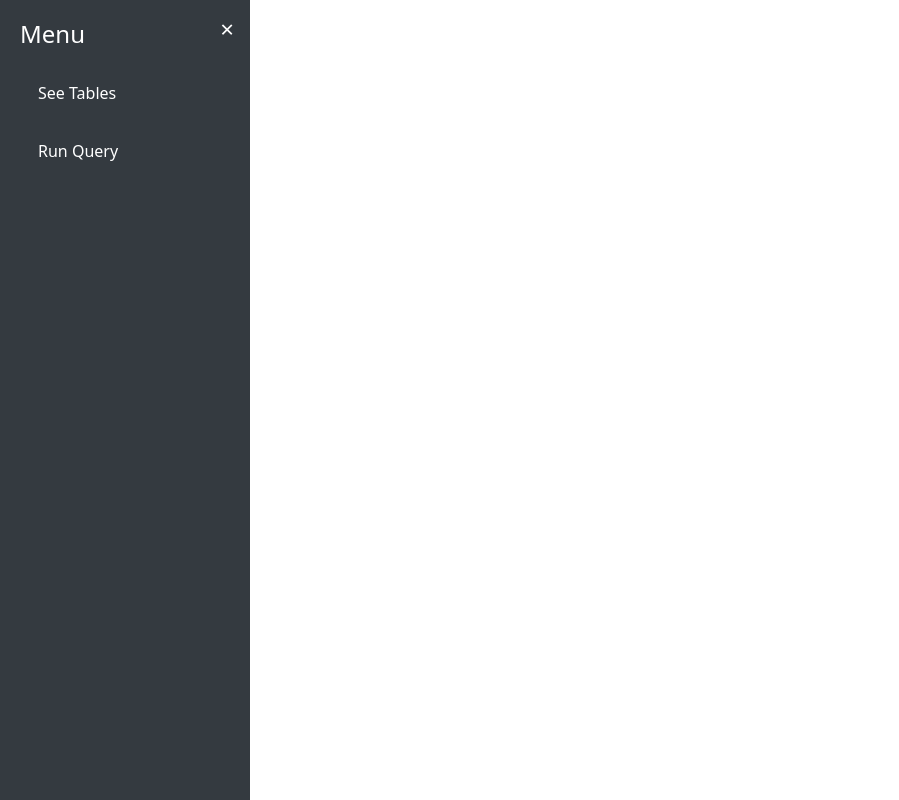
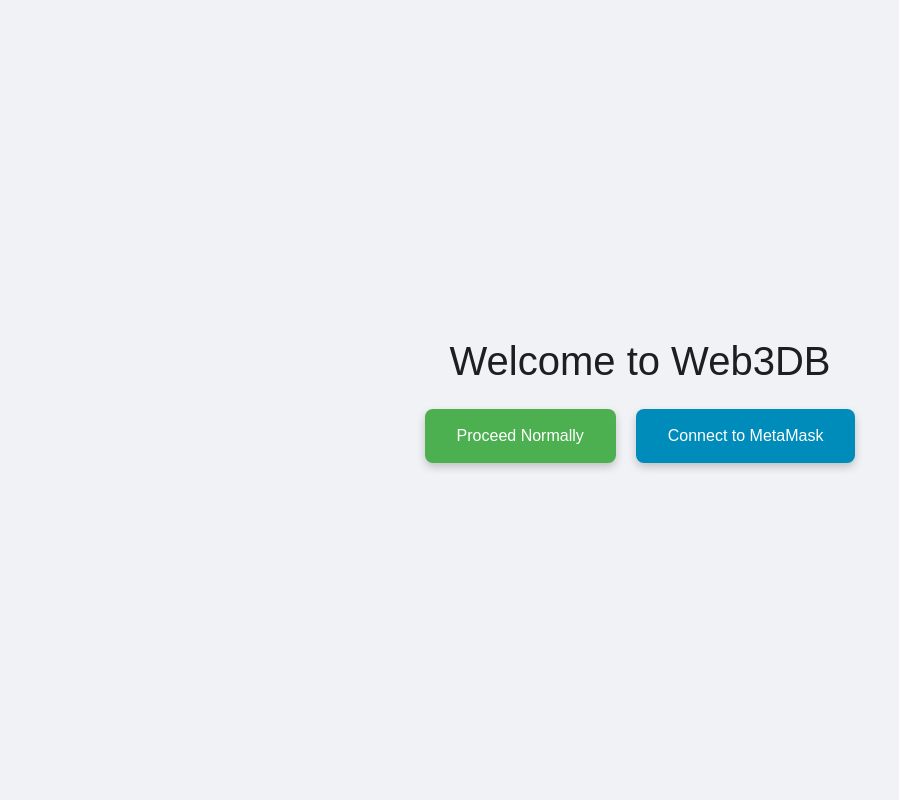
Before and after one commit to gpradofe/web3db-frontend, a React (Create React App) app in the folder database-json/: page / in a window 1280 px wide. Shown: the whole page, without its empty margins (0-899 px from the left). Built offline with nearby package versions, Linux system fonts and the light colour scheme.

Commit message:
Added Landing Page

```diff
--- a/database-json/src/App.tsx
+++ b/database-json/src/App.tsx
@@ -1,39 +1,76 @@
-import React, { useState } from "react";
-import { BrowserRouter as Router, Route, Routes } from "react-router-dom";
+import React, { useContext } from "react";
+import {
+  BrowserRouter as Router,
+  Route,
+  Routes,
+  Navigate,
+} from "react-router-dom";
 import "bootstrap/dist/css/bootstrap.min.css";
-import styled, { ThemeProvider } from "styled-components";
+import styled from "styled-components";
 import RunQuery from "./Components/Pages/RunQuery";
 import SeeTables from "./Components/Pages/SeeTables";
-import { SqlProvider } from "./context/SqlContext";
+import { SqlContext, SqlProvider } from "./context/SqlContext";
 import SideBar from "./Components/Organisms/SideBar";
+import LandingPage from "./Components/Pages/LandingPage";
+interface MainLayoutProps {
+  isSidebarOpen: boolean;
+  toggleSidebar: () => void;
+}
+interface ProtectedRouteProps {
+  children: React.ReactNode;
+}
 
-function App() {
-  const [isSidebarOpen, setIsSidebarOpen] = useState(true);
-
-  const toggleSidebar = () => {
-    console.log("Toggling sidebar");
-    setIsSidebarOpen(!isSidebarOpen);
-  };
-
+// Layout component with sidebar
+const MainLayout: React.FC<MainLayoutProps> = ({
+  toggleSidebar,
+  isSidebarOpen,
+}) => {
   const ContentContainer = styled.div`
     margin-left: ${isSidebarOpen ? "250px" : "0"};
     transition: margin-left 0.3s;
   `;
 
   return (
+    <>
+      <SideBar isOpen={isSidebarOpen} toggleSidebar={toggleSidebar} />
+      <ContentContainer>
+        <Routes>
+          <Route path="/run-query" element={<RunQuery />} />
+          <Route path="/see-table" element={<SeeTables />} />
+        </Routes>
+      </ContentContainer>
+    </>
+  );
+};
+
+function App() {
+  const [isSidebarOpen, setIsSidebarOpen] = React.useState(true);
+
+  const toggleSidebar = () => {
+    setIsSidebarOpen(!isSidebarOpen);
+  };
+
+  return (
     <Router>
       <div className="App">
         <SqlProvider>
-          <SideBar isOpen={isSidebarOpen} toggleSidebar={toggleSidebar} />
-          <ContentContainer>
-            <Routes>
-              <Route path="/run-query" element={<RunQuery />} />
-              <Route path="/see-table" element={<SeeTables />} />
-            </Routes>
-          </ContentContainer>
+          <Routes>
+            <Route path="/" element={<LandingPage />} />
+
+            <Route
+              path="*"
+              element={
+                <MainLayout
+                  toggleSidebar={toggleSidebar}
+                  isSidebarOpen={isSidebarOpen}
+                />
+              }
+            />
+          </Routes>
         </SqlProvider>
       </div>
     </Router>
   );
 }
+
 export default App;
--- /dev/null
+++ b/database-json/src/Components/Pages/LandingPage/index.tsx
@@ -0,0 +1,31 @@
+import React from "react";
+import { useNavigate } from "react-router-dom";
+import { StyledButton, LoginContainer, Title, ButtonContainer } from "./styles"; // Import the new styles
+
+const LandingPage: React.FC = () => {
+  const navigate = useNavigate();
+
+  const handleNormalRoute = () => {
+    navigate("/run-query");
+  };
+
+  const handleMetaMaskRoute = () => {
+    window.location.href = "https://metamask.web3db.org";
+  };
+
+  return (
+    <LoginContainer>
+      <Title>Welcome to Web3DB</Title>
+      <ButtonContainer>
+        <StyledButton onClick={handleNormalRoute}>
+          Proceed Normally
+        </StyledButton>
+        <StyledButton onClick={handleMetaMaskRoute}>
+          Connect to MetaMask
+        </StyledButton>
+      </ButtonContainer>
+    </LoginContainer>
+  );
+};
+
+export default LandingPage;
--- /dev/null
+++ b/database-json/src/Components/Pages/LandingPage/styles/index.ts
@@ -0,0 +1,51 @@
+import styled from "styled-components";
+
+export const ButtonContainer = styled.div`
+  display: flex;
+  justify-content: center;
+  gap: 20px; // Spacing between buttons
+`;
+
+export const StyledButton = styled.button`
+  background-color: #4caf50; // Default background color
+  color: white;
+  padding: 15px 32px;
+  text-align: center;
+  font-size: 16px;
+  cursor: pointer;
+  border: none;
+  border-radius: 8px;
+  box-shadow: 0 4px 8px 0 rgba(0, 0, 0, 0.2);
+  transition: all 0.3s ease;
+
+  &:hover {
+    box-shadow: 0 6px 12px 0 rgba(0, 0, 0, 0.3);
+  }
+
+  // Different color for the second button
+  &:last-child {
+    background-color: #008cba; // A different color for contrast
+    &:hover {
+      background-color: #007b9a; // Slightly darker on hover
+    }
+  }
+`;
+
+export const LoginContainer = styled.div`
+  display: flex;
+  flex-direction: column;
+  align-items: center;
+  justify-content: center;
+  height: 100vh;
+  background-color: #f0f2f5;
+  color: #333;
+  font-family: "Arial", sans-serif;
+  text-align: center;
+  padding: 20px;
+`;
+
+export const Title = styled.h2`
+  font-size: 2.5rem;
+  margin-bottom: 1.5rem;
+  color: #1c1e21;
+`;
```
